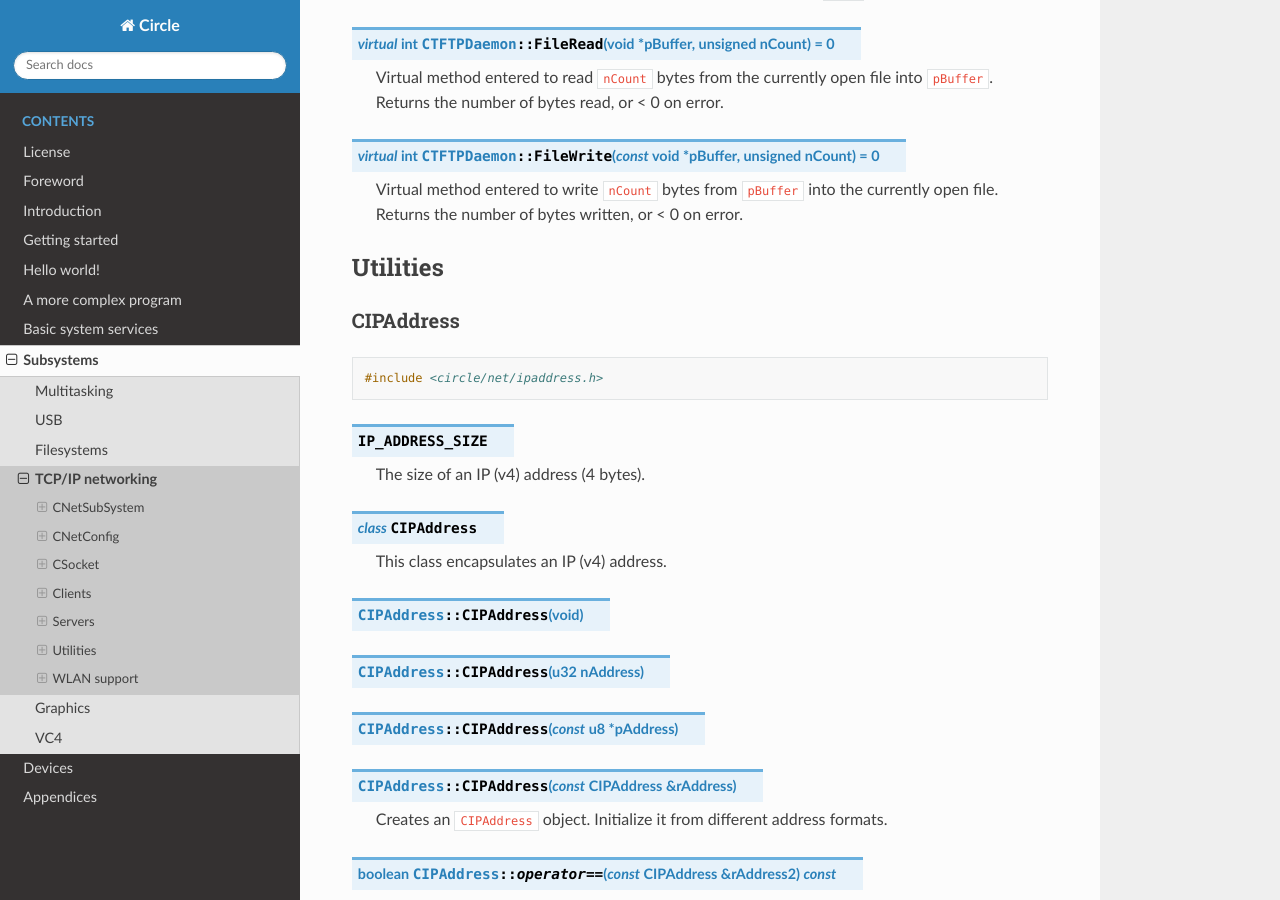
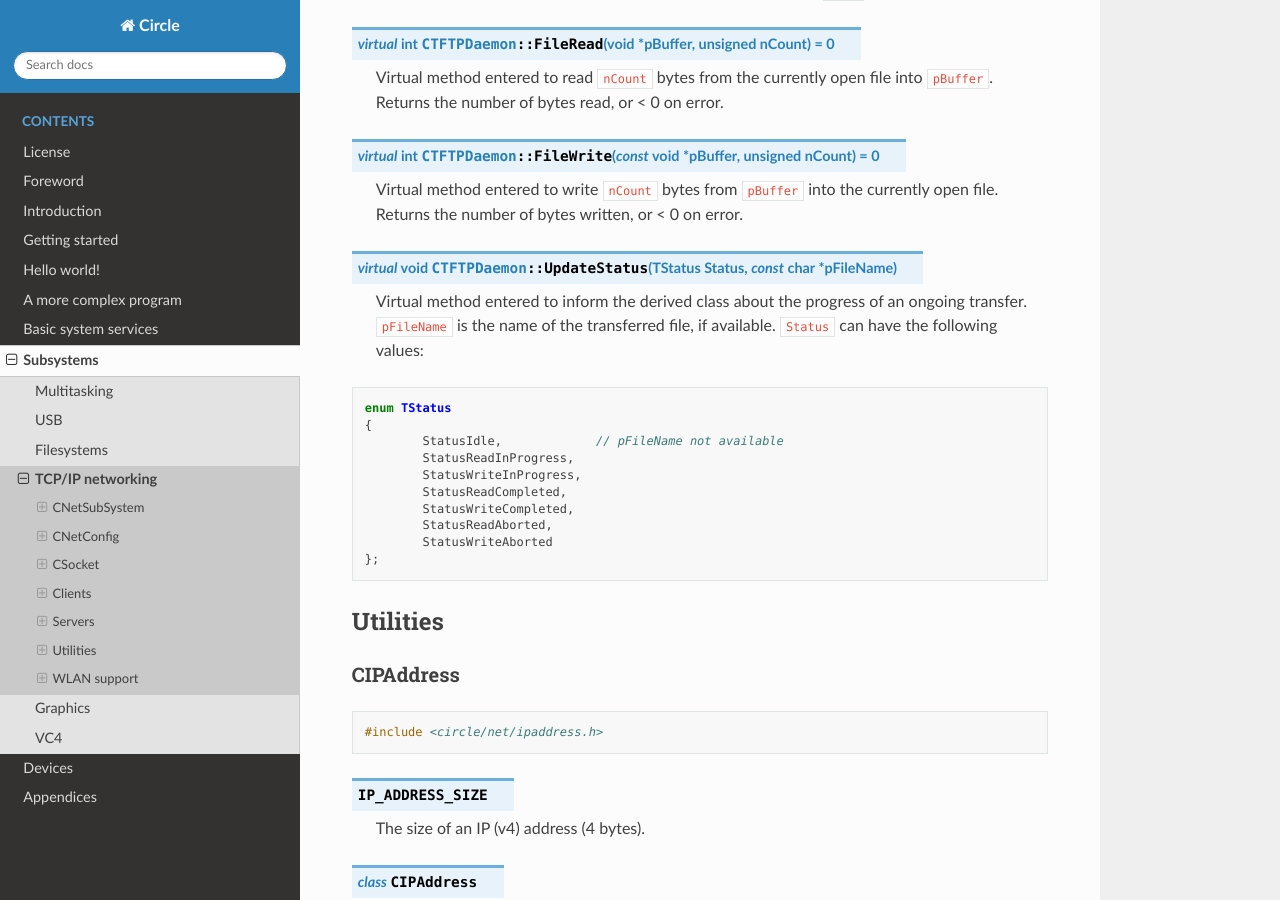
Before and after one commit to rsta2/circle-docs, a Sphinx documentation site: the page built from docs/subsystems/tcp-ip-networking.rst, in a window 1280 px wide and 900 px high, scrolled down 12869 px. Built offline with Sphinx 7.4.7 and the Read the Docs theme 2.0.0, drawn with Linux system fonts in a browser that asks for light colours.

Commit message:
subsystems/tcp-ip-networking: Add CTFTPDaemon::UpdateStatus()

```diff
--- a/docs/subsystems/tcp-ip-networking.rst
+++ b/docs/subsystems/tcp-ip-networking.rst
@@ -468,6 +468,23 @@ CTFTPDaemon
 
 	Virtual method entered to write ``nCount`` bytes from ``pBuffer`` into the currently open file. Returns the number of bytes written, or < 0 on error.
 
+.. cpp:function:: virtual void CTFTPDaemon::UpdateStatus (TStatus Status, const char *pFileName)
+
+	Virtual method entered to inform the derived class about the progress of an ongoing transfer. ``pFileName`` is the name of the transferred file, if available. ``Status`` can have the following values:
+
+.. code-block:: cpp
+
+	enum TStatus
+	{
+		StatusIdle,		// pFileName not available
+		StatusReadInProgress,
+		StatusWriteInProgress,
+		StatusReadCompleted,
+		StatusWriteCompleted,
+		StatusReadAborted,
+		StatusWriteAborted
+	};
+
 Utilities
 ^^^^^^^^^
 
```
